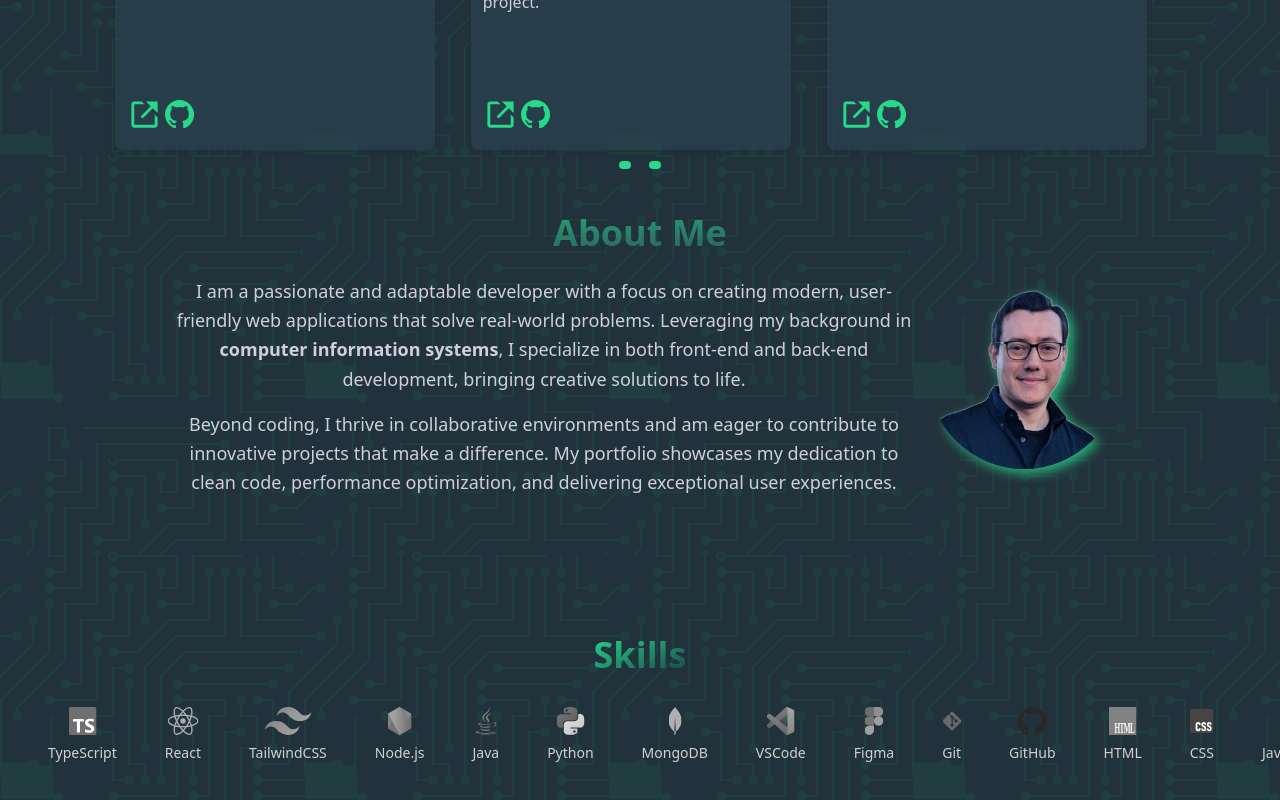
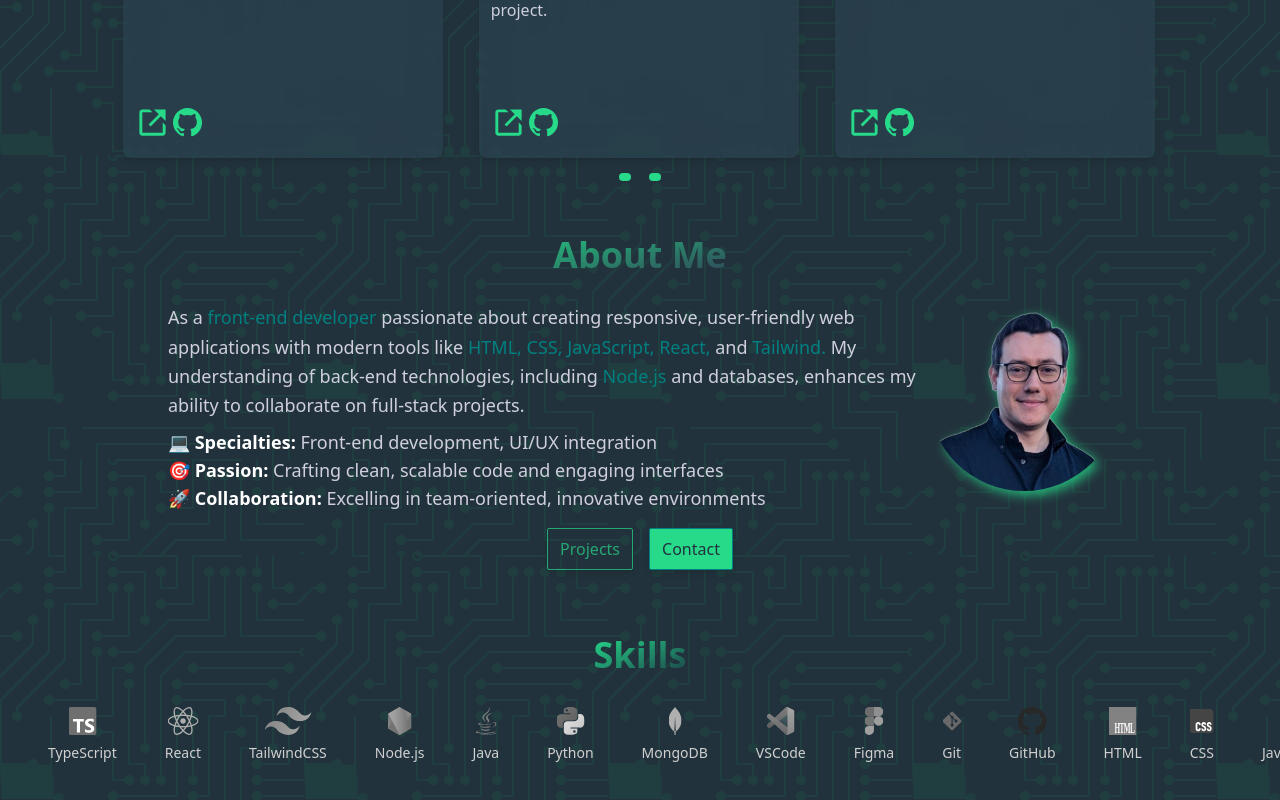
Before and after one commit to ejcontrerast/myportfolio, a React (Vite) app: page / in a window 1280 px wide. Shown: the part 778-1578 px from the top of the page. Built offline with nearby package versions, Linux system fonts and the light colour scheme.

Commit message:
feat: improve the about me component adding some style

```diff
--- a/src/components/About.tsx
+++ b/src/components/About.tsx
@@ -4,15 +4,13 @@ const About: React.FC = () => {
   return (
     <section
       id="about"
-      className="flex flex-row items-center justify-center sm:h-1/2 h-screen w-auto
+      className="sm:h-1/2 h-screen w-auto
       px-5 sm:px-10 md:px-20 lg:px-30 xl:px-50 2xl:70 py-30 sm:py-20 md:py-20
       dark:bg-dark-background bg-light-background bg-custompattern"
     >
 
       {/* Text */}
-      <div className="flex-initial text-center
-                      dark:text-dark-primary text-light-secondary">
-
+        <div className='flex text-center justify-center'>
           <h2 className="text-4xl font-bold
               bg-gradient-to-tl
               from-light-secondary
@@ -22,22 +20,36 @@ const About: React.FC = () => {
           >
             About Me
           </h2>
-        <div className="flex">
+        </div>
+        <div className="flex flex-row justify-center text-center">
 
           { /* Paragraph */}
-          <div className='mt-6'>
-            <p className="text-lg leading-relaxed max-w-3xl mx-auto px-2">
-              I am a passionate and adaptable developer with a focus on creating modern,
-              user-friendly web applications that solve real-world problems. Leveraging
-              my background in <strong>computer information systems</strong>, I specialize in
-              both front-end and back-end development, bringing creative solutions to life.
-            </p>
-            <p className="mt-4 text-lg leading-relaxed max-w-3xl mx-auto px-2">
-              Beyond coding, I thrive in collaborative environments and am eager to contribute
-              to innovative projects that make a difference. My portfolio showcases my dedication
-              to clean code, performance optimization, and delivering exceptional user experiences.
+          <div className='flex flex-col mt-6'>
+            <div className='mt-1 dark:text-dark-primary text-light-primary'>
+              <p className="text-lg leading-relaxed max-w-3xl mx-auto px-2 text-left ">
+                As a
+                <span className="dark:text-dark-secondary text-light-secondary"> front-end developer </span>
+                passionate about creating responsive, user-friendly web applications with modern tools like
+                <span className="dark:text-dark-secondary text-light-secondary"> HTML, CSS, JavaScript, React, </span> and
+                <span className="dark:text-dark-secondary text-light-secondary"> Tailwind. </span>
+                My understanding of back-end technologies, including
+                <span className="dark:text-dark-secondary text-light-secondary0"> Node.js </span>
+                and databases, enhances my ability to collaborate on full-stack projects.
               </p>
             </div>
+            <div className="text-left px-2 mt-2 gap-2 leading-relaxed">
+              <p className="text-lg dark:text-dark-primary text-light-primary">
+                💻 <span className="text-white font-semibold">Specialties:</span> Front-end development, UI/UX integration
+              </p>
+              <p className="text-lg dark:text-dark-primary text-light-primary">
+                🎯 <span className="text-white font-semibold">Passion:</span> Crafting clean, scalable code and engaging interfaces
+              </p>
+              <p className="text-lg dark:text-dark-primary text-light-primary">
+                🚀 <span className="text-white font-semibold">Collaboration:</span> Excelling in team-oriented, innovative environments
+              </p>
+            </div>
+          </div>
+
           {/* Photo */}
           <div className="items-center justify-center rounded-full overflow-hidden mt-6 shadow-dark-accent drop-shadow-lg md:block hidden
                           w-24 h-24 sm:w-32 sm:h-32 md:w-40 md:h-40 lg:w-48 lg:h-48"
@@ -49,7 +61,28 @@ const About: React.FC = () => {
             />
           </div>
       </div>
+      <div className="flex items-center justify-center space-x-4 mt-4">
+          <a
+            href="#projects"
+            download
+            className="px-3 py-2 font-medium border focus:ring-2
+                       dark:focus:ring-dark-accent dark:bg-transparent dark:border-dark-accent/70 dark:text-dark-accent/70 dark:hover:bg-dark-accent/60 dark:hover:text-dark-primary
+                       focus:ring-light-accent bg-transparent border-light-secondary text-light-secondary hover:border-light-primary hover:bg-light-accent/80 hover:text-light-background
+                       rounded-sm shadow-md"
+          >
+            Projects
+          </a>
+          <a
+            href="#contact"
+            className="px-3 py-2 font-medium border focus:ring-2
+                      dark:focus:ring-dark-accent dark:bg-dark-accent dark:border-dark-secondary dark:text-dark-background dark:hover:bg-dark-secondary/60 dark:hover:text-dark-primary
+                      focus:ring-light-accent bg-light-accent border-light-accent text-light-secondary hover:border-light-accent hover:bg-light-primary hover:text-light-additional
+                      rounded-sm shadow-md"
+          >
+            Contact
+          </a>
         </div>
+
     </section>
   );
 };
--- a/src/components/Contact.tsx
+++ b/src/components/Contact.tsx
@@ -6,7 +6,7 @@ const Contact: React.FC = () => {
     <section
       id="contact"
       className="h-1/3 p-8 flex flex-col justify-center items-center
-       bg-gray-50 dark:bg-dark-background bg-custompattern"
+       bg-light-background dark:bg-dark-background bg-custompattern"
     >
       <h2 className="text-3xl font-bold bg-gradient-to-tl from-light-secondary to-light-accent/80
           bg-clip-text text-transparent">
--- a/src/components/Hello.tsx
+++ b/src/components/Hello.tsx
@@ -4,7 +4,7 @@ import React from 'react';
 const Hello: React.FC = () => {
   return (
     <section id="hello" className="flex items-center justify-center text-center
-    h-5/6 sm:h-3/5 md:h-1/2 px-5 gap-10
+    h-screen sm:h-3/5 md:h-1/2 px-5 gap-10
     dark:bg-dark-background bg-light-background bg-custompattern">
       {/* Text + buttons */}
       <div className='flex flex-col gap-6 py-6 mt-20'>
@@ -25,7 +25,7 @@ const Hello: React.FC = () => {
           </h1>
           <p className="text-lg dark:text-dark-primary text-light-secondary px-2 sm:px-6 md:px-20 lg:px-52 2xl:px-72">
             <p>
-              Am excited to share my journey in web development, and data analytics with you. Take a look around to discover my projects, skills, and vision for creating impactful technology solutions.
+              Am excited to share my journey in web development, and data analytics with you. Take a look around to discover my projects, skills, and vision for creating technology solutions.
             </p>
             Thanks for stopping by!
           </p>
--- a/src/components/Projects/Projects.tsx
+++ b/src/components/Projects/Projects.tsx
@@ -28,9 +28,9 @@ const ProjectCard: React.FC<Project> = ({
 }) => (
   <div
     className={`
-      h-auto m-2 relative max-w-80
+      h-auto s: m-4 relative max-w-80
       dark:bg-dark-additional/50 bg-light-background dark:bg-opacity-80 bg-opacity-90
-      backdrop-blur-lg shadow-md rounded-lg transform transition-transform hover:scale-100
+      backdrop-blur-lg shadow-md rounded-lg transform transition-transform hover:scale-105
     `}
   >
     {/* Image */}
@@ -174,7 +174,7 @@ const Projects: React.FC = () => {
     <section
       id="projects"
       className="
-      h-4/6 2xl:px-35 shadow-md
+      h-screen sm:h-4/6 2xl:px-35 shadow-md
       dark:bg-dark-background bg-light-background bg-custompattern"
     >
       <div className="flex flex-col items-center justify-center">
```
Lines whose indentation alone changed are shown as unchanged.
